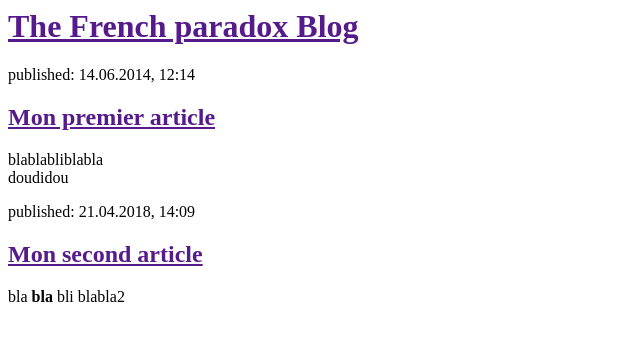
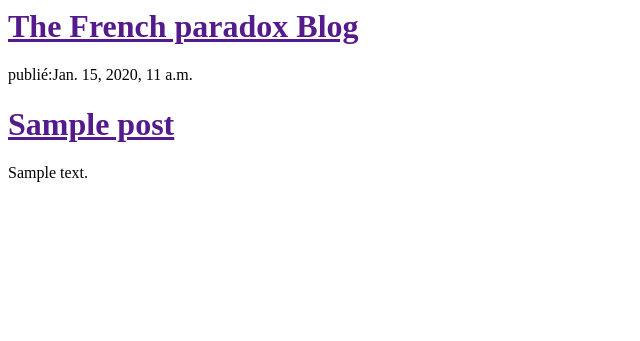
Before and after one commit to SarahConnors33/my-first-blog, a Django app: template blog/templates/blog/post_list.html in a window 1280 px wide. Shown: the top 341 px of the page, without its empty margins (0-640 px from the left). Run offline with Django 3.2, Linux system fonts and the light colour scheme; the template is opened without the code that fills it: values that come from a table or form of the project are taken from there, others are empty; tables that the repository leaves empty hold one stand-in row (values such as "Sample post").

Commit message:
Modif templates to display posts from database.

```diff
--- a/blog/templates/blog/post_list.html
+++ b/blog/templates/blog/post_list.html
@@ -6,17 +6,12 @@
         <div>
             <h1><a href="">The French paradox Blog</a></h1>
         </div>
-
+{% for post in posts %}
         <div>
-            <p>published: 14.06.2014, 12:14</p>
-            <h2><a href="">Mon premier article</a></h2>
-            <p>blablabliblabla <br /> doudidou  </p>
+            <p>publié:{{ post.published_date}}</p>
+            <h1><a href="">{{post.title}}</a></h1>
+            <p>{{ post.text|linebreaksbr }}</p>
         </div>
-
-        <div>
-            <p>published: 21.04.2018, 14:09</p>
-            <h2><a href="">Mon second article</a></h2>
-            <p>bla  <strong> bla </strong>   bli blabla2 </p>
-        </div>
+      {% endfor %}
     </body>
 </html>
--- a/blog/views.py
+++ b/blog/views.py
@@ -1,5 +1,7 @@
 from django.shortcuts import render
-
+from django.utils import timezone
+from .models import Post
 # Create your views here.
 def post_list(request):
-    return render(request, 'blog/post_list.html', {})
+    posts= Post.objects.filter(published_date__lte=timezone.now()).order_by('published_date')
+    return render(request, 'blog/post_list.html', {'posts':posts})
```
